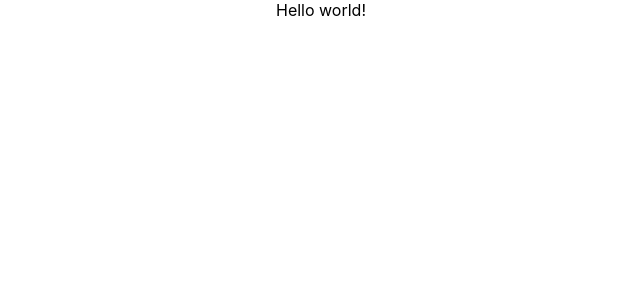
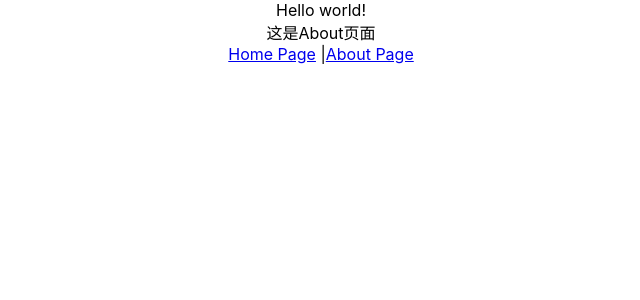
Before and after one commit to webRambler/react-ts-practice, a React (Create React App) app: page /about in a window 1280 px wide. Shown: the top 300 px of the page, without its empty margins (319-959 px from the left). Built offline with nearby package versions, Linux system fonts and the light colour scheme.

Commit message:
feat：引入react-router-dom路由配置

```diff
--- a/package.json
+++ b/package.json
@@ -12,6 +12,7 @@
     "@types/react-dom": "^17.0.11",
     "react": "^17.0.2",
     "react-dom": "^17.0.2",
+    "react-router-dom": "^6.2.1",
     "react-scripts": "5.0.0",
     "typescript": "^4.5.4",
     "web-vitals": "^2.1.3"
--- a/src/App.tsx
+++ b/src/App.tsx
@@ -1,10 +1,22 @@
 import React from 'react';
 import './App.css';
+import {Link, Outlet, Route, Routes} from 'react-router-dom';
+import Home from './pages/Home'
+import About from './pages/About'
 
 function App() {
   return (
     <div className="App">
       Hello world!
+      <Routes>
+        <Route path="/home" element={<Home />} />
+        <Route path="/about" element={<About />} />
+      </Routes>
+      <div>
+        <Link to="/home">Home Page</Link> |
+        <Link to="/about">About Page</Link>
+      </div>
+      <Outlet />
     </div>
   );
 }
--- a/src/index.tsx
+++ b/src/index.tsx
@@ -3,10 +3,17 @@
 import './index.css';
 import App from './App';
 import reportWebVitals from './reportWebVitals';
+import {
+  BrowserRouter as Router,
+  Routes,
+  Route
+} from "react-router-dom";
 
 ReactDOM.render(
   <React.StrictMode>
-    <App />
+    <Router>
+      <App />
+    </Router>
   </React.StrictMode>,
   document.getElementById('root')
 );
--- /dev/null
+++ b/src/pages/About.tsx
@@ -0,0 +1,9 @@
+import React from "react";
+
+const About = () => {
+    return (
+        <div>这是About页面</div>
+    )
+}
+
+export default About;
--- /dev/null
+++ b/src/pages/Home.tsx
@@ -0,0 +1,9 @@
+import React from "react";
+
+const Home = () => {
+    return (
+        <div>这是Home页面</div>
+    )
+}
+
+export default Home;
```
Also changed, not shown: 1 other file (tests, documents, lock files or other folders).
